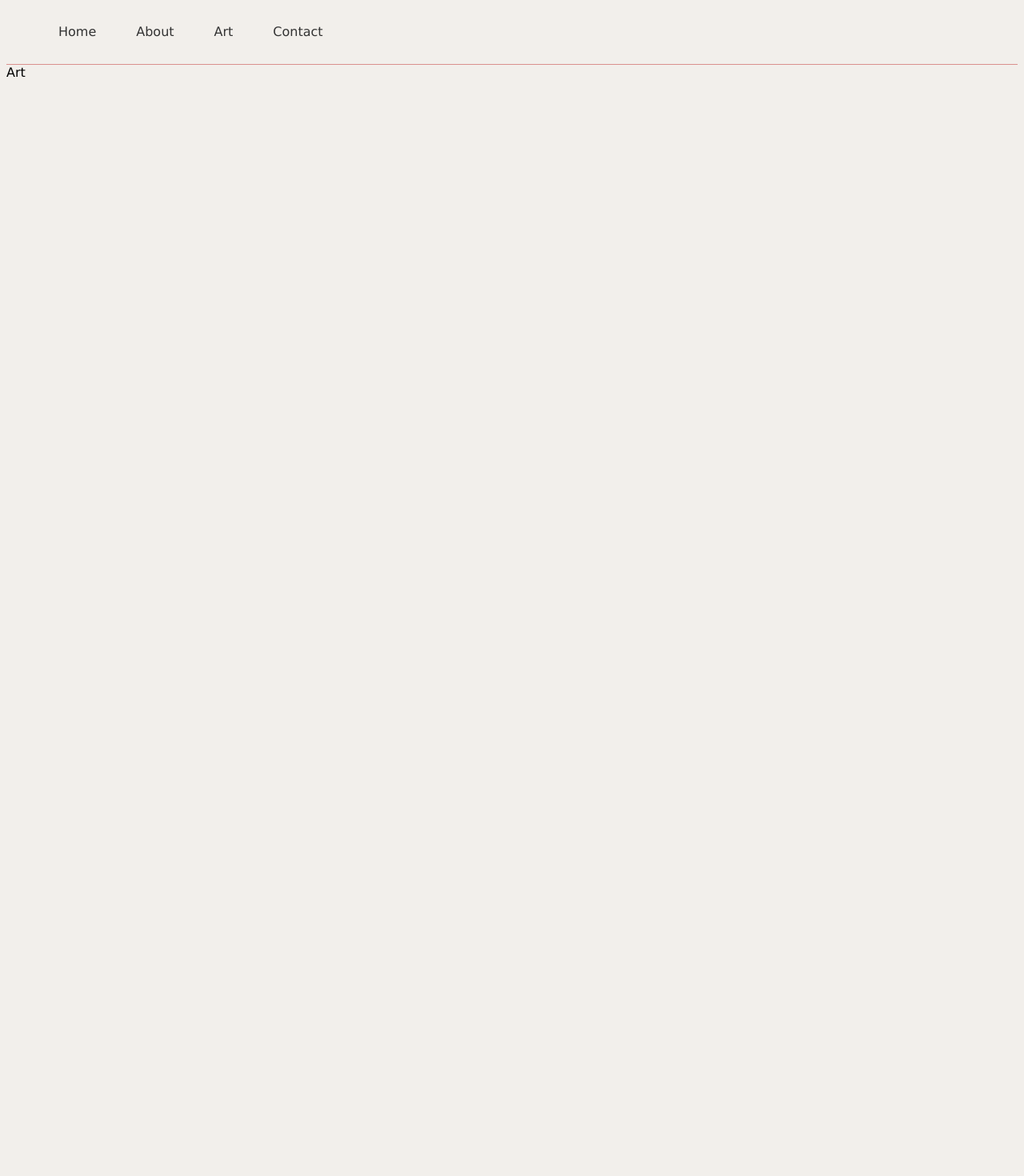
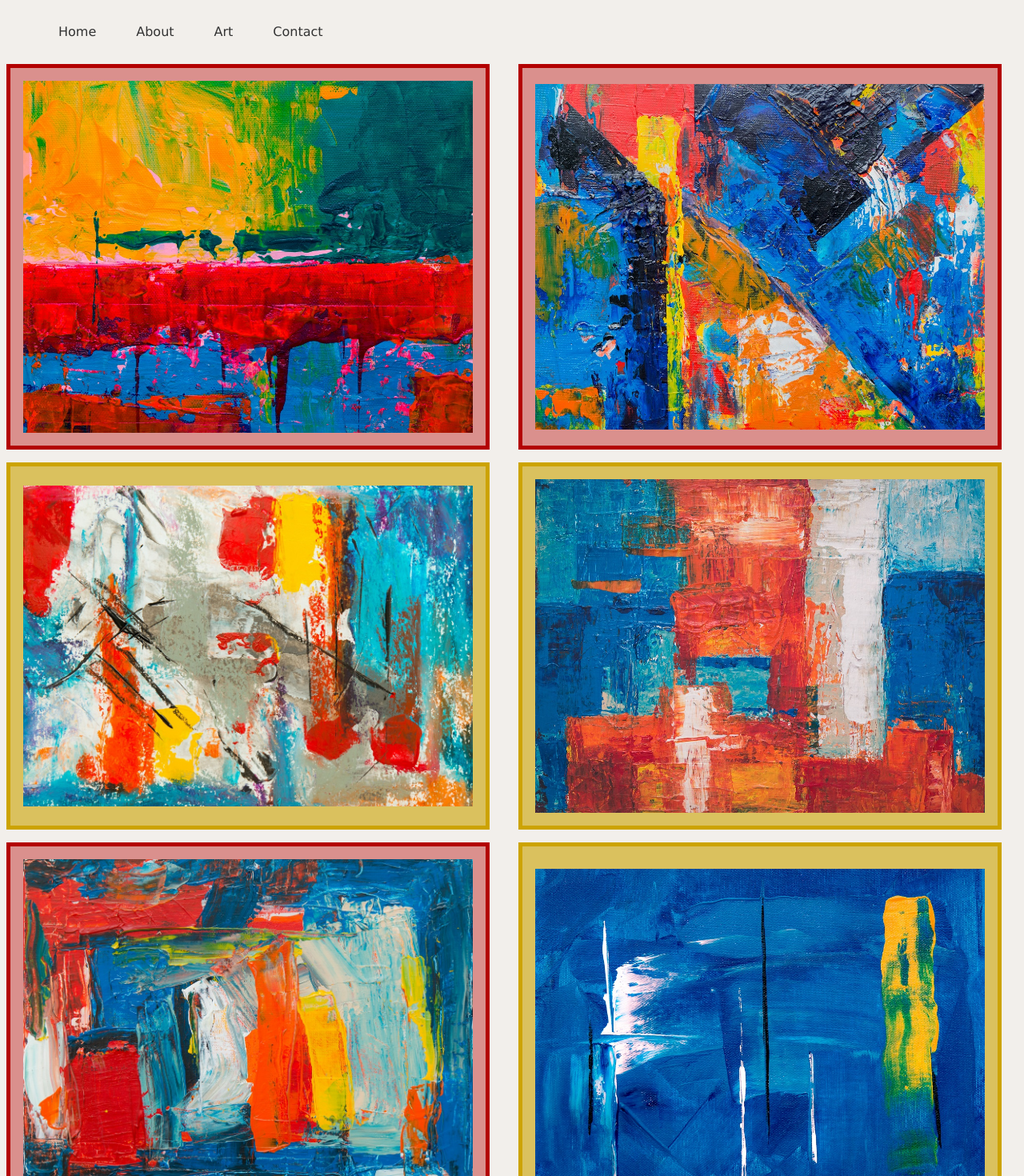
Before and after one commit to miranda-webdev/art-gallery-mock-website, a React (Create React App) app in the folder client/: page /art in a window 1280 px wide. Shown: the top 1470 px of the page at 80% size. Before the commit the page ends 800 px from the top, so only its background shows below. Built offline with nearby package versions, Linux system fonts and the light colour scheme.

Commit message:
added images to Art Page with changing color backgrounds

```diff
--- a/client/src/App.css
+++ b/client/src/App.css
@@ -7,9 +7,6 @@
 */
 
 /* Navbar styling */
-.main-nav {
-    border-bottom: 1px solid rgba(179, 0, 0, .4);
-}
 
 .main-nav button {
     background-color: transparent;
@@ -43,7 +40,7 @@
 
 .main-nav .yellow.nav-link:hover,
 .yellowDiv{
-    background-color: rgba(204, 163, 0, .4);
+    background-color: rgba(204, 163, 0, .6);
     border: 5px solid rgb(204, 163, 0);
     color: #ffffff;
 }
@@ -153,6 +150,27 @@
     padding: 1em;
 }
 
+.Art {
+    display: grid;
+    grid-template-columns: 1fr;
+    grid-template-rows: auto;
+    grid-gap: 1em;
+}
+
+.Art-img {
+    width: 90%;
+    padding: 1em;
+    display: flex;
+    align-items: center;
+}
+.Art-img img{
+    width: 100%;
+}
+
+/* .Art-img {
+    padding: 1em;
+} */
+
 /* Responsive Media Queries*/
 @media screen and (min-width: 768px) {
     /* Navbar styling */
@@ -176,6 +194,13 @@
 
     /* About Page Styling */
 
+    /* Art Page Styling */
+    .Art {
+        display: grid;
+        grid-template-columns: 1fr 1fr;
+        grid-template-rows: auto;
+        grid-gap: 1em;
+    }
 }
 
 @media screen and (min-width: 1024px){
@@ -248,7 +273,7 @@
 
 /* Animations */
 @keyframes yellowDiv {
-    from {background-color: rgba(204, 163, 0, .9);;}
+    from {background-color: rgba(204, 163, 0, .6);}
     to {background-color: rgb(204, 163, 0);}
 }
 
--- a/client/src/components/Art.js
+++ b/client/src/components/Art.js
@@ -1,10 +1,37 @@
 import React from 'react';
 
 class Art extends React.Component {
+    constructor(){
+        super();
+        this.state = {
+            colors: ['redDiv', 'blueDiv', 'yellowDiv'],
+            // color_div: this.colors[Math.floor(Math.random()*3)] + ' Art-img',
+            positioning: []
+        }
+    }
+
     render(){
+        const colors = ['redDiv', 'blueDiv', 'yellowDiv'];
         return(
             <div className="Art">
-                Art
+                    <div className={colors[Math.floor(Math.random() * 3)] + ' Art-img'}>
+                        <img src={require('../images/steve-johnson-1142639-unsplash.jpg')} alt=""/>
+                    </div>
+                    <div className={colors[Math.floor(Math.random() * 3)] + ' Art-img'}>
+                        <img src={require('../images/steve-johnson-1206044-unsplash.jpg')} alt=""/>
+                    </div>
+                    <div className={colors[Math.floor(Math.random() * 3)] + ' Art-img'}>
+                        <img src={require('../images/steve-johnson-1208417-unsplash.jpg')} alt=""/>
+                    </div>
+                    <div className={colors[Math.floor(Math.random() * 3)] + ' Art-img'}>
+                        <img src={require('../images/steve-johnson-709266-unsplash.jpg')} alt=""/>
+                    </div>
+                    <div className={colors[Math.floor(Math.random() * 3)] + ' Art-img'}>
+                        <img src={require('../images/steve-johnson-724163-unsplash.jpg')} alt=""/>
+                    </div>
+                    <div className={colors[Math.floor(Math.random() * 3)] + ' Art-img'}>
+                        <img src={require('../images/steve-johnson-768590-unsplash.jpg')} alt=""/>
+                    </div>
             </div>
         )
     }
--- a/client/src/components/Navbar.js
+++ b/client/src/components/Navbar.js
@@ -12,7 +12,6 @@ class Navbar extends React.Component {
         this.state = {
             menu_class: 'nav-menu-toggle',
             link_color_class: 'nav-link',
-            color: '',
             colors: ['red', 'blue', 'yellow']
         }
     }
@@ -34,7 +33,6 @@ class Navbar extends React.Component {
         let color = Math.floor(Math.random() * 3);
 
         this.setState({
-            color: this.state.colors[color],
             link_color_class: this.state.colors[color] + " nav-link"
         })
 
```
